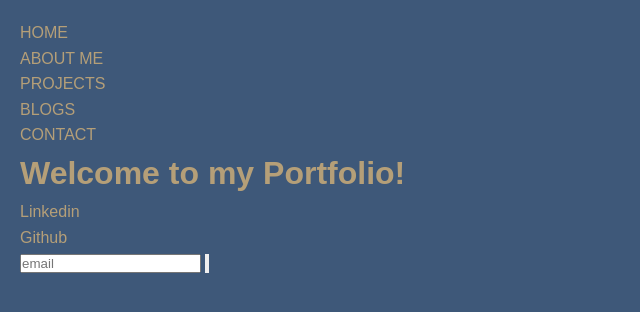
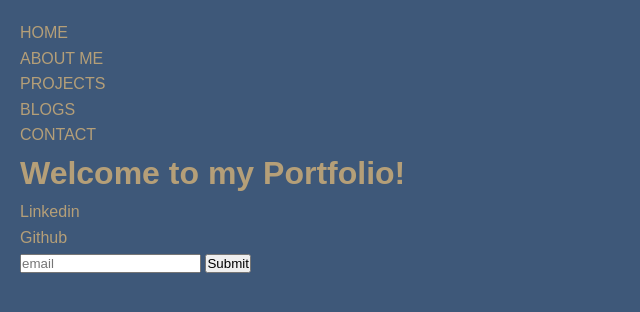
Before and after one commit to Adamgd91/learningwebdev, a plain HTML site: page index.html in a window 1280 px wide. Shown: the full height of the page, 0-640 px from the left. Drawn offline with Linux system fonts and the light colour scheme.

Commit message:
adding sections

```diff
--- a/index.html
+++ b/index.html
@@ -1,8 +1,4 @@
 <!DOCTYPE html>
-<!--[if lt IE 7]>      <html class="no-js lt-ie9 lt-ie8 lt-ie7"> <![endif]-->
-<!--[if IE 7]>         <html class="no-js lt-ie9 lt-ie8"> <![endif]-->
-<!--[if IE 8]>         <html class="no-js lt-ie9"> <![endif]-->
-<!--[if gt IE 8]>      <html class="no-js"> <!<![endif]-->
 <html>
 
 <head>
@@ -36,11 +32,13 @@
             <li><a href="">Github</a></li>
         </ul>
     </div>
+    <div class="form">
+        <form action="">
+            <input type="email" placeholder="email">
+            <input type="button" value="Submit">
+        </form>
+    </div>
 
-    <form action="">
-        <input type="email" placeholder="email">
-        <input type="button" value="">
-    </form>
 
 
     <script src="app.js" async defer></script>
```
